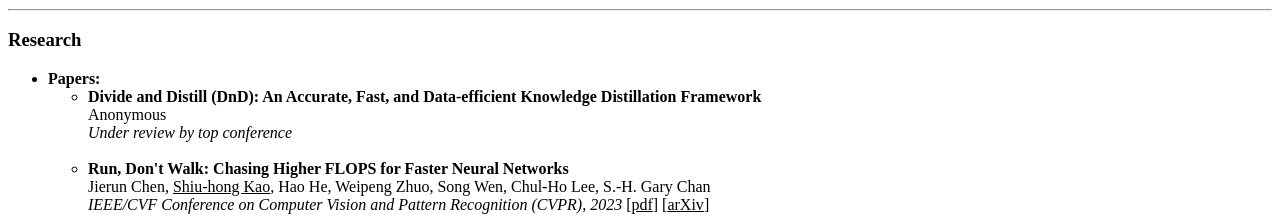
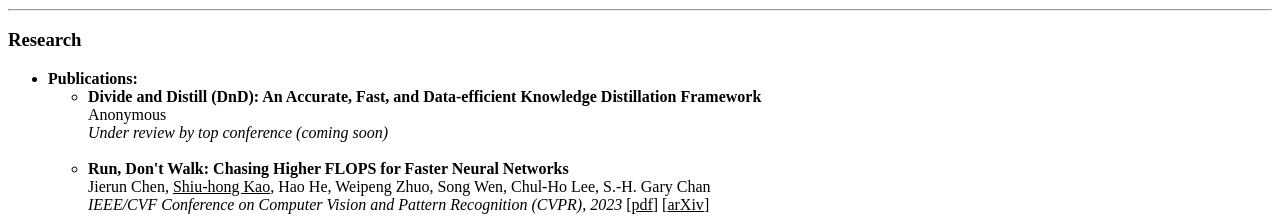
Before and after one commit to DanielSHKao/danielshkao.github.io, a plain HTML site: page index.html in a window 1280 px wide. Shown: the part 515-731 px from the top of the page. Drawn offline with Linux system fonts and the light colour scheme.

Commit message:
regular update

```diff
--- a/index.html
+++ b/index.html
@@ -52,12 +52,12 @@
         <hr/>
         <h3>Research</h3>
         <ul>
-            <li><b>Papers:</b></li>
+            <li><b>Publications:</b></li>
                 <ul>
                     <li>
                         <b>Divide and Distill (DnD): An Accurate, Fast, and Data-efficient Knowledge Distillation Framework</b><br/>
                         Anonymous<br/>
-                        <i>Under review by top conference</i><br/>
+                        <i>Under review by top conference (coming soon)</i><br/>
                     </li><br/>
                     <li>
                         <b>Run, Don't Walk: Chasing Higher FLOPS for Faster Neural Networks</b><br/>
```
